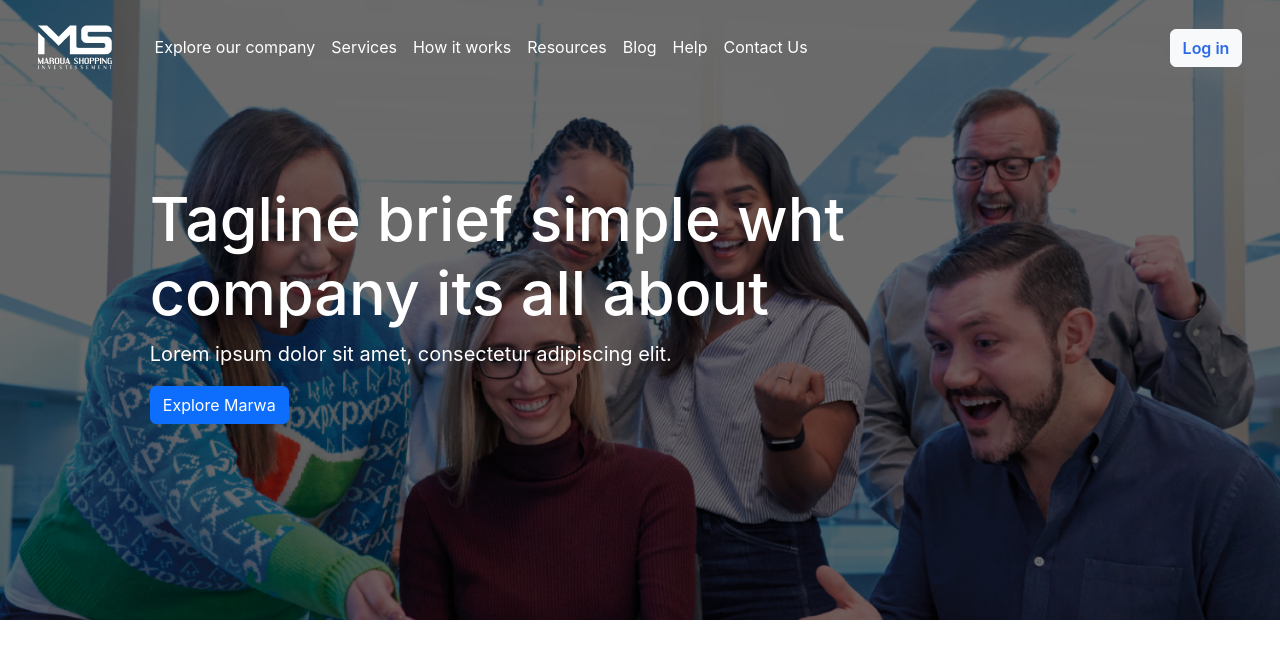
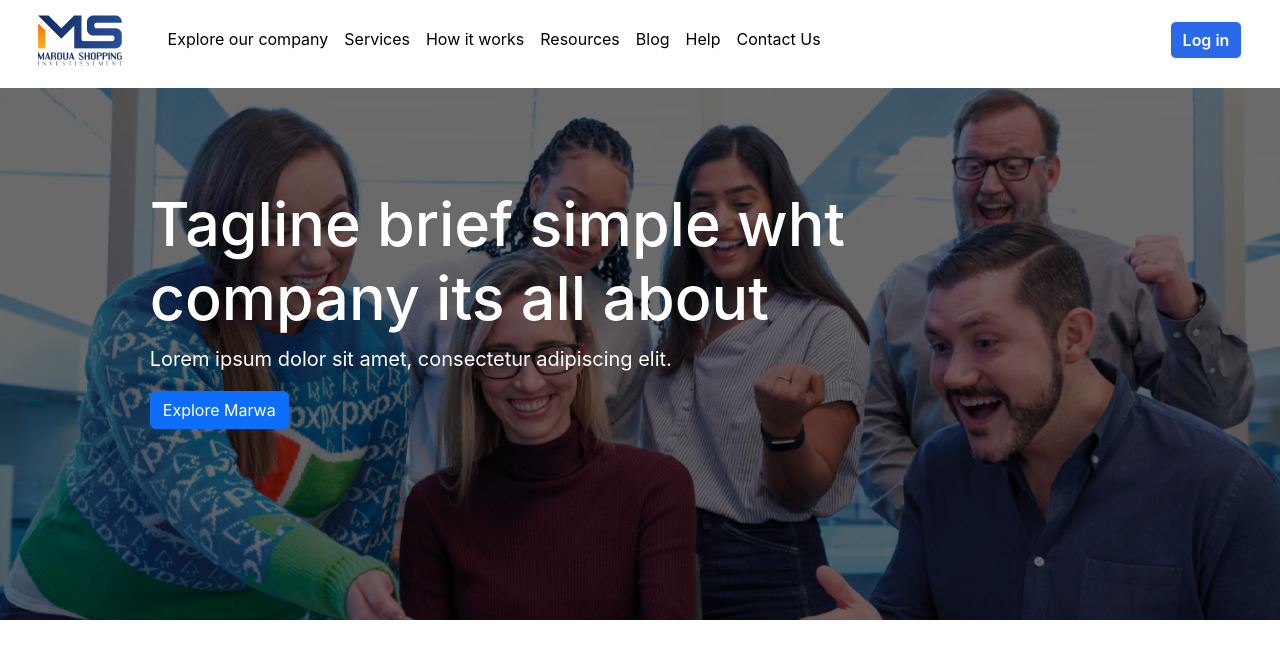
Before and after one commit to Raki22/Maroua_Shopping, a Vue app: page / in a window 1280 px wide. Shown: the top 658 px of the page. Built offline with nearby package versions, Linux system fonts and the light colour scheme.

Commit message:
hover effects

```diff
--- a/src/assets/main.css
+++ b/src/assets/main.css
@@ -2,6 +2,13 @@
 .container {
   width: 90%;
   margin: 0 auto;
+}
+.navbar:hover .nav-link{
+  color:black;
+}
+.navbar:hover .nav-link:hover{
+  color:#2A6AE8;
+  border-bottom: #2A6AE8 solid 1.5px;
 }
 /*
 #app {
--- a/src/components/Navbar.vue
+++ b/src/components/Navbar.vue
@@ -12,21 +12,29 @@
     <template>
   <nav class="navbar navbar-expand-lg">
   <div class="container-fluid">
-    <a class="navbar-brand" href="#"><img src="@/assets/logo.png" alt=""></a>
+    <div class="navbar-brand"></div>
     <button class="navbar-toggler" type="button" data-bs-toggle="collapse" data-bs-target="#navbarSupportedContent" aria-controls="navbarSupportedContent" aria-expanded="false" aria-label="Toggle navigation">
       <span class="navbar-toggler-icon"></span>
     </button>
     <div class="collapse navbar-collapse" id="navbarSupportedContent">
       <ul class="navbar-nav me-auto mb-2 mb-lg-0">
-      <NavbarItem title="Explore our company"/>
+
+      <li class="nav-item dropdown">
+          <a class="nav-link" aria-expanded="false">
+            Explore our company
+          </a>
+          <ul class="dropdown-menu">
+            <li><a class="dropdown-item" href="#">About us</a></li>
+            <li><a class="dropdown-item" href="#">Where we are</a></li>
+            <li><a class="dropdown-item" href="#">Founded story</a></li>
+          </ul>
+        </li>
       <NavbarItem title="Services"/>
       <NavbarItem title="How it works"/>
       <NavbarItem title="Resources"/>
       <NavbarItem title="Blog"/>
       <NavbarItem title="Help"/>
       <NavbarItem title="Contact Us"/>
-
-
       </ul>
       <form class="d-flex">
 
@@ -51,9 +59,38 @@
   margin-left: 19px;
 }
 .navbar {
-  padding-top: 20px;
+  padding-top: 15px;
+  padding-bottom: 15px;
 }
 .container-fluid {
   width: 96%;
 }
+.nav-link {
+    font-size: 16px;
+    color: white;
+    cursor: pointer;
+}
+.dropdown:hover .dropdown-menu{
+        display: block;
+    }
+.navbar:hover {
+  background-color: white;
+}
+
+.navbar-brand {
+  background-image: url('@/assets/logo.png');
+  width: 87px;
+  background-repeat: no-repeat;
+  height: 58px;
+}
+.navbar:hover .navbar-brand{
+  background-image: url('@/assets/logo2.png');
+}
+.navbar-collapse{
+  margin-bottom: 9px;
+}
+.navbar:hover .btn {
+  background-color: #2A6AE8;
+  color: white;
+}
 </style>
--- a/src/components/NavbarItem.vue
+++ b/src/components/NavbarItem.vue
@@ -22,4 +22,5 @@
     color: white;
 }
 
+
   </style>
```
Also changed, not shown: src/assets/logo2.png (added).
